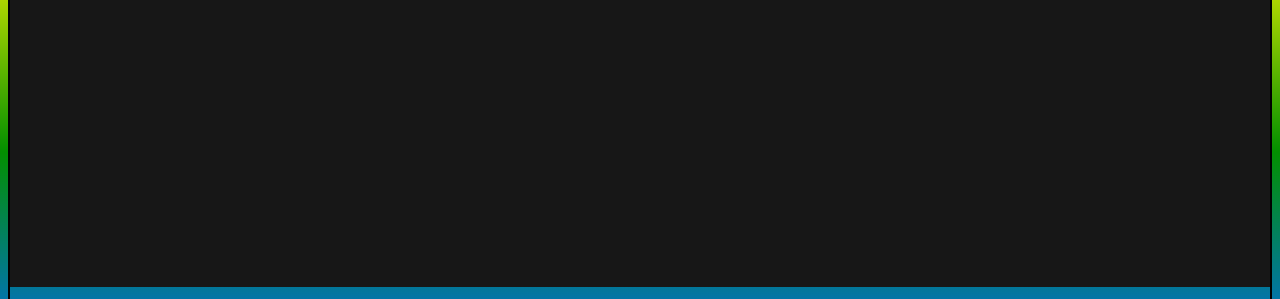
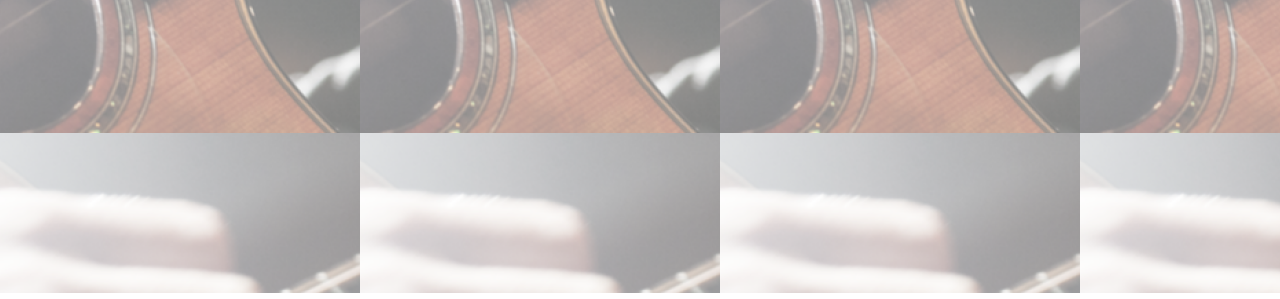
Before and after one commit to shweta77774/musix, a plain HTML site: page index.html in a window 1280 px wide. Shown: the part 507-806 px from the top of the page. Drawn offline with Linux system fonts and the light colour scheme.

Commit message:
Update index.css

```diff
--- a/index.css
+++ b/index.css
@@ -1,18 +1,4 @@
-body {
-
-    background-size: 240 pixel;
-
-    background-image: url("homepage 1.png");
-    border: 2px solid black;
-}
-
-
-  H1 {
-    color: black;
-    text-align: center;
-  }
-
-  P {
+ P {
     font-family: verdana;
     font-size: 20px;
     text-align: center;
@@ -45,52 +31,4 @@ body {
  }
  body{
   background-image: url("homepage 1.png");
-  background: linear-gradient(#f70000, #f89200, #f8f501, #038f00,#0168f8, #a200f7);
-}
-h1{
-  font-family: 'Teko', sans-serif;
-  text-transform: uppercase;
-  font-size: 10rem;
-  text-align: center;
-  display: -webkit-flex;
-  display: flex;
-  -webkit-align-items: center;
-  align-items: center;
-  -webkit-justify-content: center;
-  justify-content: center;
-  margin: 0;
-  min-height: calc(100vh - 16px);
-  background: white;
-  position: relative;
-  background: #171717;
-  color: #000;
-}
-
-h1:before{
-  content: attr(data-text);
-  position: absolute;
-  background: linear-gradient(#f70000, #f89200, #f8f501, #038f00,#0168f8, #a200f7);
-  -webkit-background-clip: text;
-  color: transparent;
-  background-size: 90% 90%;
-  line-height: 0.9;
-  clip-path: ellipse(120px 120px at -2.54% -9.25%);
-  animation: swing 5s infinite;
-  animation-direction: alternate;
-}
-
-@keyframes swing{
-  0%{
-     -webkit-clip-path: ellipse(120px 120px at -2.54% -9.25%);
-    clip-path: ellipse(120px 120px at -2.54% -9.25%);
   }
-  50%{
-    -webkit-clip-path: ellipse(120px 120px at 49.66% 64.36%);
-    clip-path: ellipse(120px 120px at 49.66% 64.36%);
-
-  }
-  100%{
-     -webkit-clip-path: ellipse(120px 120px at 102.62% -1.61%);
-    clip-path: ellipse(120px 120px at 102.62% -1.61%);
-  }
-}
```
